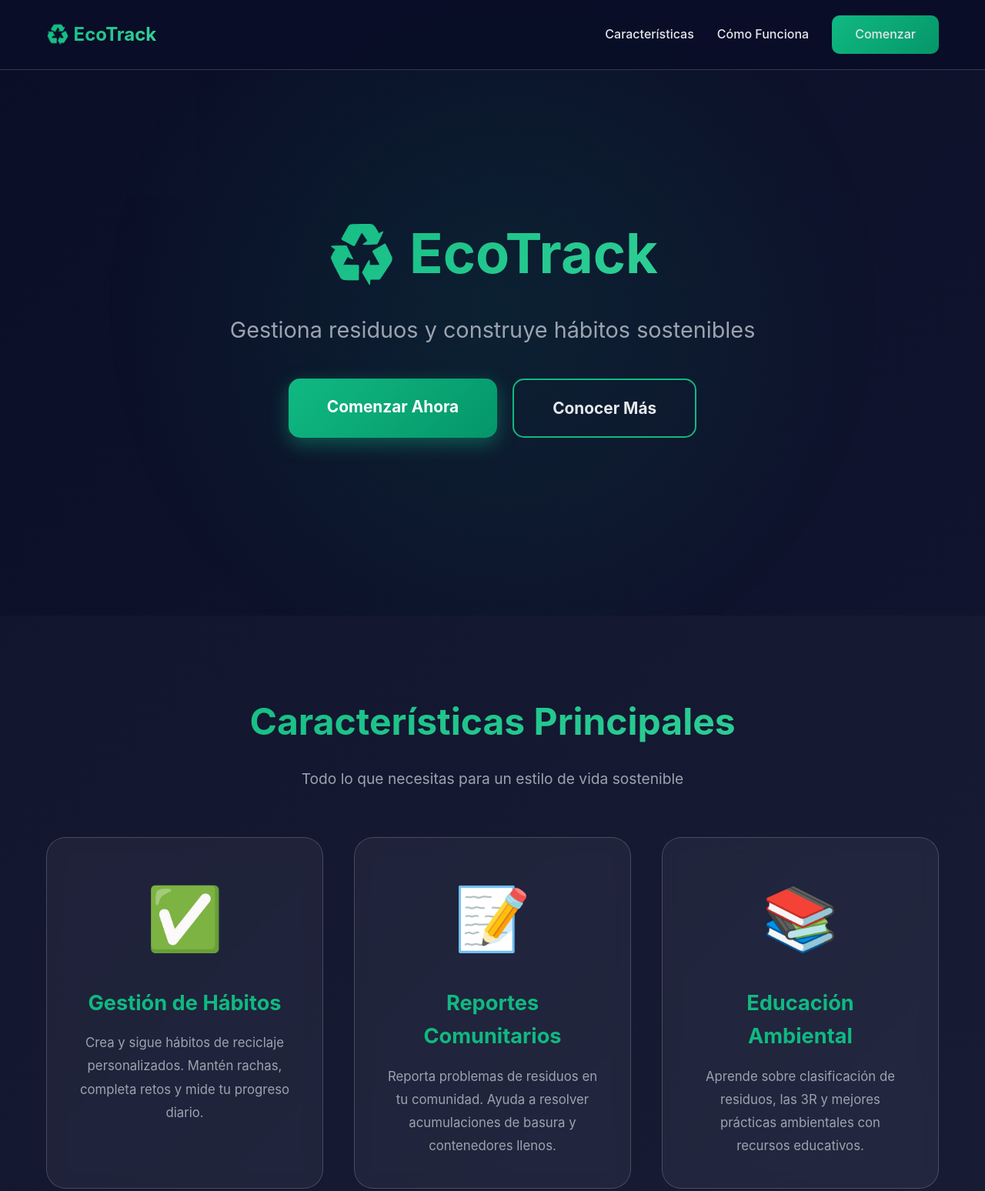
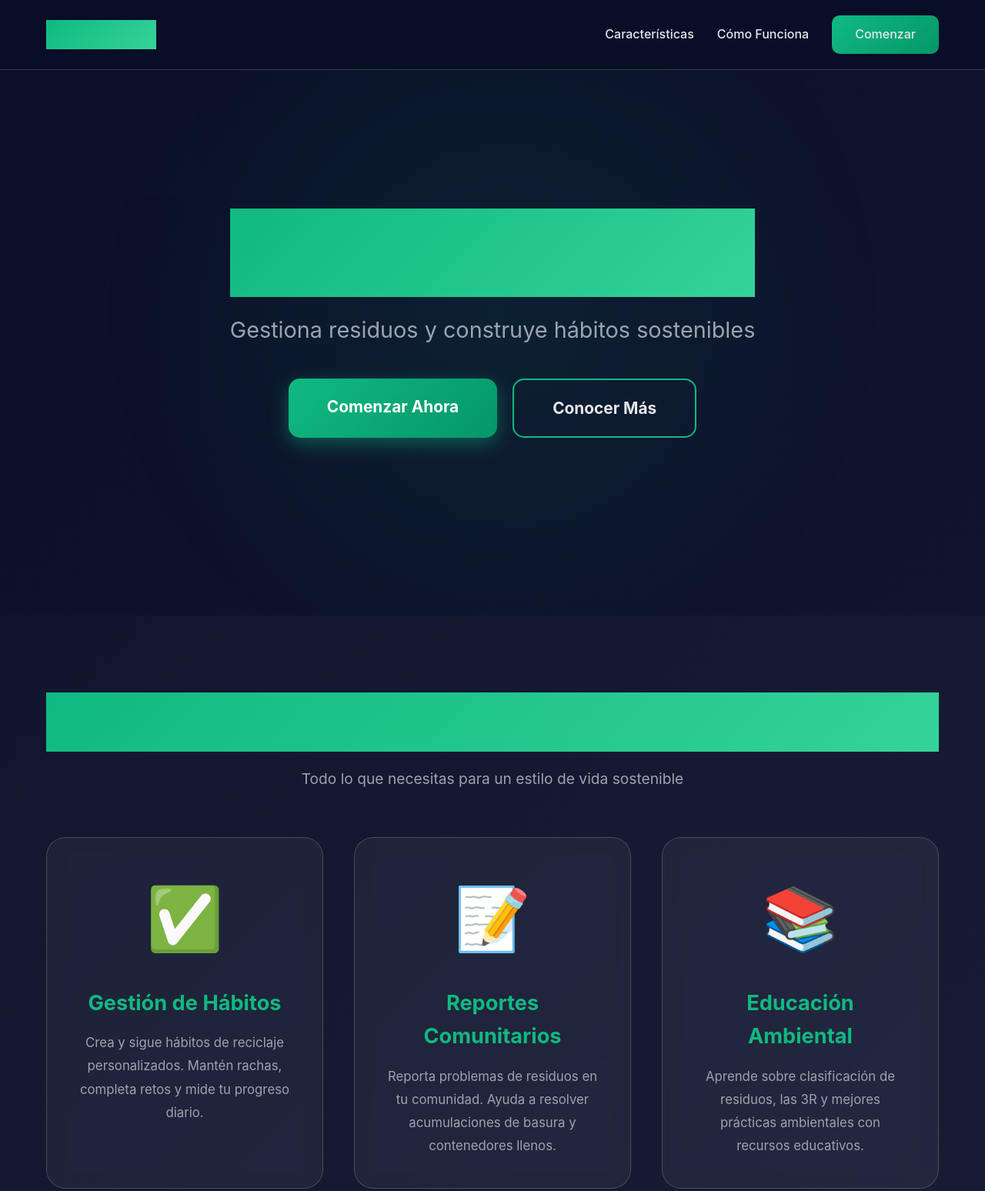
Before and after one commit to rase51/Medio_ambiente_HTML, a plain HTML site: page landing.html in a window 1280 px wide. Shown: the top 1548 px of the page at 77% size. Drawn offline with Linux system fonts and the light colour scheme.

Commit message:
correción del landing

```diff
--- a/landing.html
+++ b/landing.html
@@ -62,7 +62,6 @@
             font-size: 1.5rem;
             font-weight: bold;
             background: linear-gradient(135deg, var(--color-primary), var(--color-accent));
-            -webkit-background-clip: text;
             -webkit-text-fill-color: transparent;
             cursor: pointer;
         }
@@ -145,7 +144,6 @@
             font-size: 4.5rem;
             margin-bottom: 20px;
             background: linear-gradient(135deg, var(--color-primary), var(--color-accent));
-            -webkit-background-clip: text;
             -webkit-text-fill-color: transparent;
             animation: fadeInUp 0.8s ease;
         }
@@ -226,7 +224,6 @@
             font-size: 3rem;
             margin-bottom: 20px;
             background: linear-gradient(135deg, var(--color-primary), var(--color-accent));
-            -webkit-background-clip: text;
             -webkit-text-fill-color: transparent;
         }
 
@@ -361,7 +358,6 @@
             font-size: 3rem;
             margin-bottom: 20px;
             background: linear-gradient(135deg, var(--color-primary), var(--color-accent));
-            -webkit-background-clip: text;
             -webkit-text-fill-color: transparent;
         }
 
```
